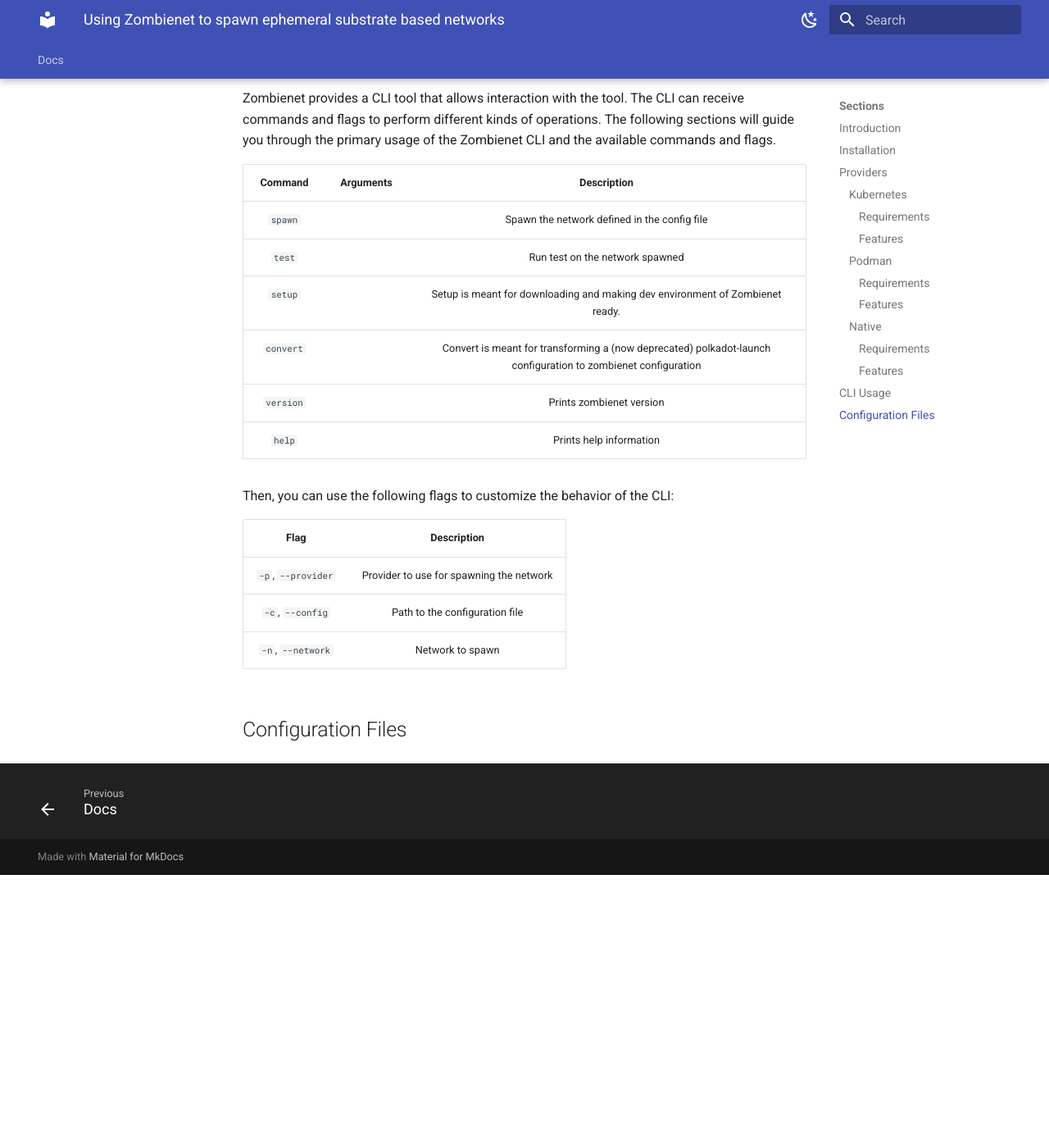
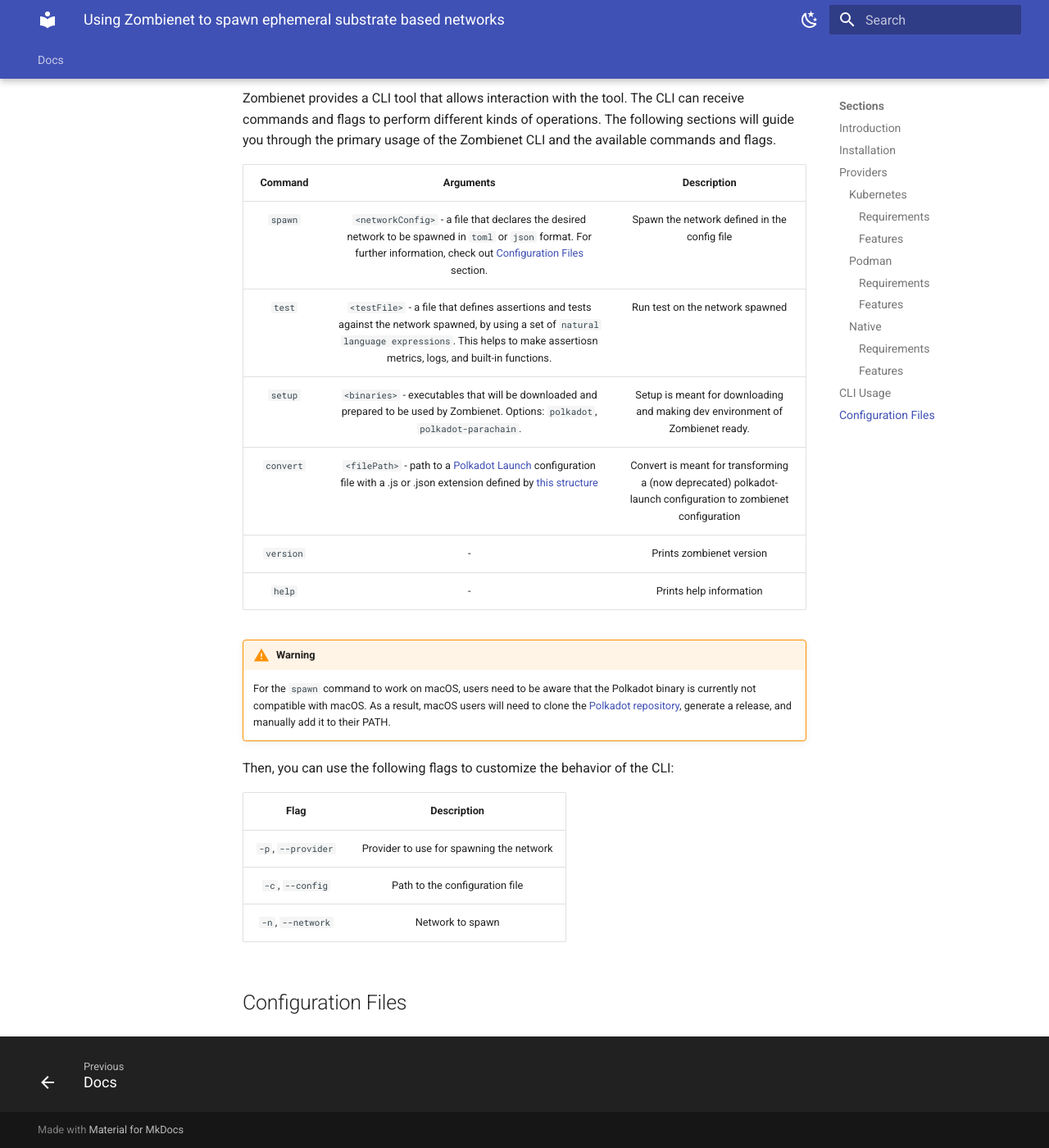
Before and after one commit to papermoonio/polkadot-ecosystem-docs-draft, an MkDocs documentation site: the page built from docs/dev-tools/zombienet/index.md, in a window 1280 px wide and 1400 px high, scrolled down 3777 px. Shown: the whole window at 82% size. Built offline with MkDocs 1.6.1 and Material for MkDocs 9.7.7, drawn with Linux system fonts in a browser that asks for light colours; before the commit the page ends 4844 px from its top, so only the background shows below that; some of the changed text lies outside the part shown.

Commit message:
fix: adding final argument to cli commands

```diff
--- a/docs/dev-tools/zombienet/index.md
+++ b/docs/dev-tools/zombienet/index.md
@@ -153,7 +153,7 @@
 ### Native
 
 #### Requirements
-The Zombienet Native provider enables you to run nodes as local processes in your environments. You simply need to have the necessary binaries for your network (such as `polkadot` and `adder-collator`). You can choose to set it up by configuring your network file or using the `--provider` flag in the CLI.
+The Zombienet Native provider enables you to run nodes as local processes in your environments. You simply need to have the necessary binaries for your network (such as `polkadot` and `polkadot-parachain`). You can choose to set it up by configuring your network file or using the `--provider` flag in the CLI.
 
 !!! note
     The native provider exclusively utilizes the command config for nodes/collators, which supports both relative and absolute paths. You can employ the `default_command` config to specify the binary for spawning all nodes in the relay chain.
@@ -167,12 +167,15 @@
 
 | Command      | Arguments    | Description                          |
 | :---------:  | :---------:  | :----------------------------------: |
-| `spawn`      | | Spawn the network defined in the config file |
-| `test`       | | Run test on the network spawned |
-| `setup`      | | Setup is meant for downloading and making dev environment of Zombienet ready. |
-| `convert`    | | Convert is meant for transforming a (now deprecated) polkadot-launch configuration to zombienet configuration |
-| `version`    | | Prints zombienet version |
-| `help`       | | Prints help information |
+| `spawn`      |  `<networkConfig>` - a file that declares the desired network to be spawned in `toml` or `json` format. For further information, check out [Configuration Files](#configuration-files) section. | Spawn the network defined in the config file |
+| `test`       |  `<testFile>` - a file that defines assertions and tests against the network spawned, by using a set of `natural language expressions`. This helps to make assertiosn metrics, logs, and built-in functions.   | Run test on the network spawned |
+| `setup`      | `<binaries>` - executables that will be downloaded and prepared to be used by Zombienet. Options: `polkadot`, `polkadot-parachain`. | Setup is meant for downloading and making dev environment of Zombienet ready. |
+| `convert`    | `<filePath>` - path to a [Polkadot Launch](https://github.com/paritytech/polkadot-launch){target=_blanket} configuration file with a .js or .json extension defined by [this structure](https://github.com/paritytech/polkadot-launch/blob/295a6870dd363b0b0108e745887f51e7141d7b5f/src/types.d.ts#L10){target=_blanket} | Convert is meant for transforming a (now deprecated) polkadot-launch configuration to zombienet configuration |
+| `version`    | - | Prints zombienet version |
+| `help`       | - | Prints help information |
+
+!!! warning
+    For the `spawn` command to work on macOS, users need to be aware that the Polkadot binary is currently not compatible with macOS. As a result, macOS users will need to clone the [Polkadot repository](https://github.com/paritytech/polkadot-sdk){target=_blanket}, generate a release, and manually add it to their PATH.
 
 Then, you can use the following flags to customize the behavior of the CLI:
 
@@ -183,4 +186,4 @@
 | `-n`, `--network` | Network to spawn |
 
 
-## Configuration Files
+## Configuration Files {#configuration-files}
```
